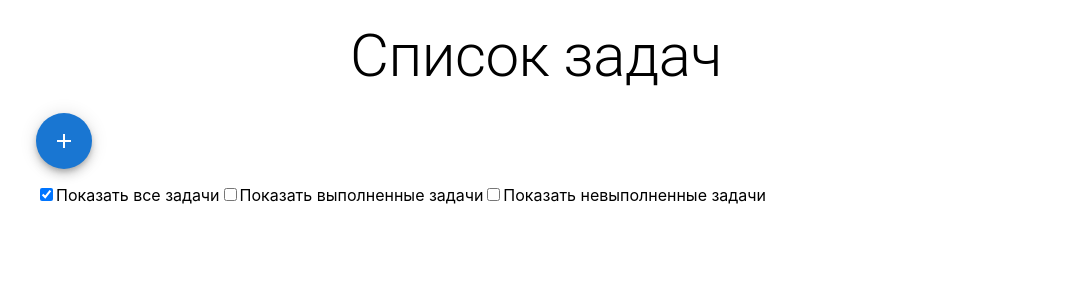
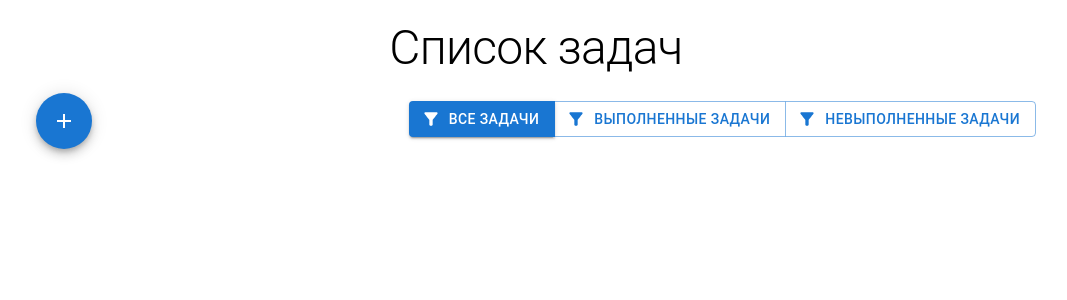
Before and after one commit to Hydrobee3000/todo, a React (Create React App) app: page / in a window 1280 px wide. Shown: the top 300 px of the page, without its empty margins (104-1171 px from the left). Built offline with nearby package versions, Linux system fonts and the light colour scheme.

Commit message:
Изменены кнопки фильтрации

```diff
--- a/src/App.tsx
+++ b/src/App.tsx
@@ -1,10 +1,11 @@
 import React, { useState } from 'react'
-import { Fab, Typography, Tooltip } from '@mui/material'
+import { Fab, Typography, Tooltip, ButtonGroup, Button } from '@mui/material'
 import TaskForm from './components/TaskForm'
 import TaskList from './components/TaskList'
 import { Task } from './types'
 import AddIcon from '@mui/icons-material/Add'
 import RemoveIcon from '@mui/icons-material/Remove'
+import FilterAltIcon from '@mui/icons-material/FilterAlt'
 
 const App: React.FC = () => {
   const [tasks, setTasks] = useState<Task[]>([]) // список задач
@@ -74,11 +75,15 @@ const App: React.FC = () => {
   })
 
   return (
-    <div>
-      <Typography variant='h2' gutterBottom style={{ textAlign: 'center' }}>
+    <>
+      <header style={{ textAlign: 'center' }}>
+        <Typography variant='h1' gutterBottom style={{ fontSize: '3rem' }}>
           Список задач
         </Typography>
+      </header>
 
+      <div>
+        <div style={{ display: 'flex', justifyContent: 'space-between', marginBottom: '2rem' }}>
           {/* Добавление новой задачи */}
           {!isCreatingTask ? (
             <>
@@ -95,29 +100,42 @@ const App: React.FC = () => {
                   {<RemoveIcon />}
                 </Fab>
               </Tooltip>
-          <TaskForm onCreateTask={createTask} onCancelCreate={cancelAddTask} />
             </>
           )}
 
           {/* Фильтры задач */}
-      <div>
-        <label>
-          <input type='checkbox' checked={showAllTasks} onChange={handleShowAllTasksChange} />
-          Показать все задачи
-        </label>
-        <label>
-          <input type='checkbox' checked={showCompleted} onChange={handleShowCompletedChange} />
-          Показать выполненные задачи
-        </label>
-        <label>
-          <input type='checkbox' checked={showIncomplete} onChange={handleShowIncompleteChange} />
-          Показать невыполненные задачи
-        </label>
+          <div style={{ paddingTop: '0.5rem' }}>
+            <ButtonGroup variant='outlined' aria-label='outlined button group'>
+              <Button
+                startIcon={<FilterAltIcon />}
+                onClick={handleShowAllTasksChange}
+                variant={showAllTasks === true ? 'contained' : 'outlined'}
+              >
+                Все задачи
+              </Button>
+              <Button
+                startIcon={<FilterAltIcon />}
+                onClick={handleShowCompletedChange}
+                variant={showCompleted === true ? 'contained' : 'outlined'}
+              >
+                Выполненные задачи
+              </Button>
+              <Button
+                startIcon={<FilterAltIcon />}
+                onClick={handleShowIncompleteChange}
+                variant={showIncomplete === true ? 'contained' : 'outlined'}
+              >
+                Невыполненные задачи
+              </Button>
+            </ButtonGroup>
           </div>
+        </div>
+        {isCreatingTask ? <TaskForm onCreateTask={createTask} onCancelCreate={cancelAddTask} /> : null}
 
         {/* Список задач */}
         <TaskList tasks={filteredTasks} onDeleteTask={deleteTask} onToggleTask={toggleTask} onUpdateTask={updateTask} />
       </div>
+    </>
   )
 }
 
--- a/src/components/TaskForm.tsx
+++ b/src/components/TaskForm.tsx
@@ -1,6 +1,6 @@
 import React, { useState } from 'react'
 import { Task } from '../types'
-import { TextField, Button } from '@mui/material'
+import { TextField, Button, Divider } from '@mui/material'
 
 interface TaskFormProps {
   onCreateTask: (newTask: Task) => void
@@ -23,7 +23,7 @@ const TaskForm: React.FC<TaskFormProps> = ({ onCreateTask, onCancelCreate }) =>
   }
 
   return (
-    <form onSubmit={handleSubmit} style={{ display: 'flex', flexDirection: 'column', marginBottom: '2rem' }}>
+    <form onSubmit={handleSubmit} style={{ display: 'flex', flexDirection: 'column', marginBottom: '3rem' }}>
       <TextField
         style={{ marginBottom: '1rem' }}
         id='outlined-basic'
@@ -53,6 +53,7 @@ const TaskForm: React.FC<TaskFormProps> = ({ onCreateTask, onCancelCreate }) =>
           Отменить
         </Button>
       </div>
+      <Divider style={{ marginTop: '3rem' }} />
     </form>
   )
 }
--- a/src/components/TaskItem.tsx
+++ b/src/components/TaskItem.tsx
@@ -2,7 +2,7 @@
 import React, { useState } from 'react'
 import { Task } from '../types'
 import TaskEditForm from './TaskEditForm'
-import { Button, Card, CardActions, CardContent, Typography } from '@mui/material'
+import { Button, Card, CardActions, CardContent, Typography, Divider } from '@mui/material'
 
 interface TaskItemProps {
   task: Task
@@ -28,7 +28,7 @@ const TaskItem: React.FC<TaskItemProps> = ({ task, onDeleteTask, onToggleTask, o
   }
 
   return (
-    <Card sx={{ minWidth: 275 }}>
+    <Card sx={{ minWidth: 275, marginBottom: '1.5rem' }}>
       {isEditing ? (
         <div>
           <TaskEditForm task={task} onSaveTask={handleSaveTask} onCancelEdit={handleCancelEdit} />
```
Lines whose indentation alone changed are shown as unchanged.
